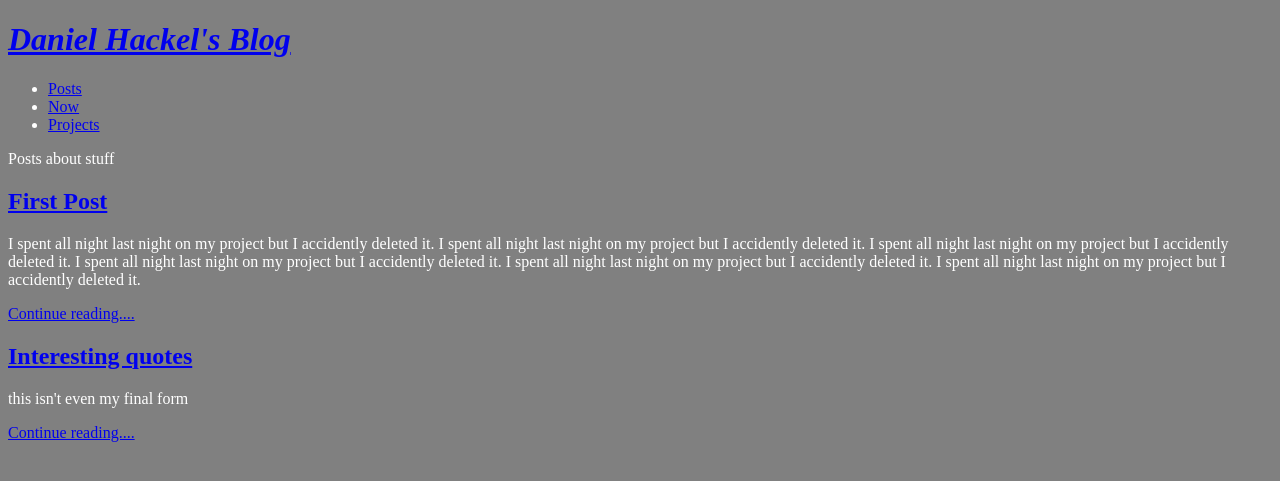
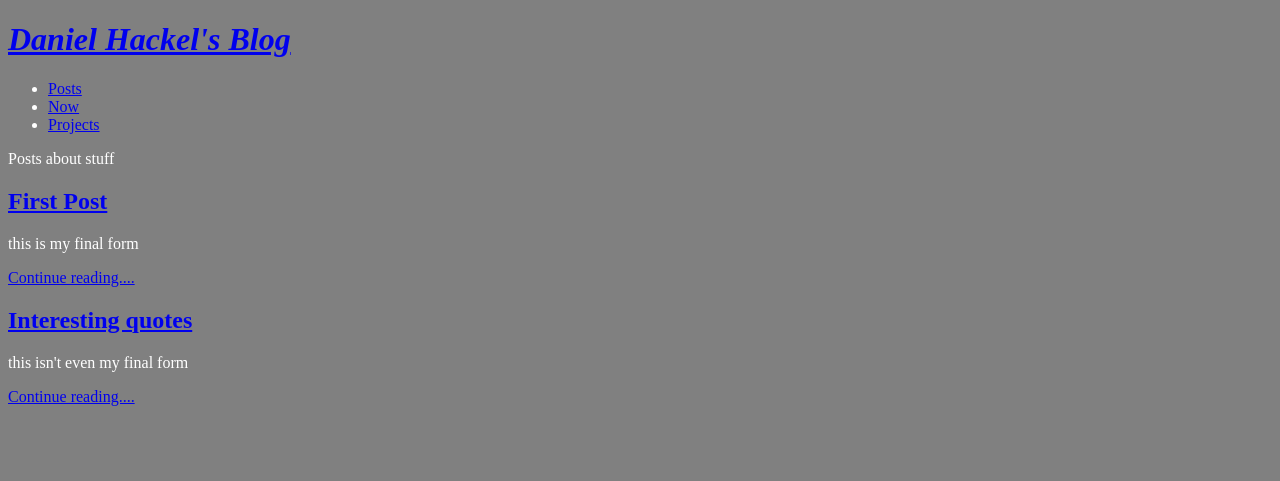
Before and after one commit to dhackel353/First-Repository, a Jekyll site: the page built from index.html, in a window 1280 px wide. Shown: the top 481 px of the page. Built offline with Jekyll 4.4.1, drawn with Linux system fonts in a browser that asks for light colours.

Commit message:
Update 2018-09-02-post2.html

```diff
--- a/_posts/2018-09-02-post2.html
+++ b/_posts/2018-09-02-post2.html
@@ -3,16 +3,8 @@ title: First Post
 layout: post
 ---
 
-<p>
-  I spent all night last night on my project but I accidently deleted it.
-    I spent all night last night on my project but I accidently deleted it.
-      I spent all night last night on my project but I accidently deleted it.
-        I spent all night last night on my project but I accidently deleted it.
-          I spent all night last night on my project but I accidently deleted it.
-            I spent all night last night on my project but I accidently deleted it.
-</p>
+<body>
 
-<h2>Next Prt</h2>
-<p>
-  and yes that is the next
-</p>
+this is my final form
+
+</body>
```
